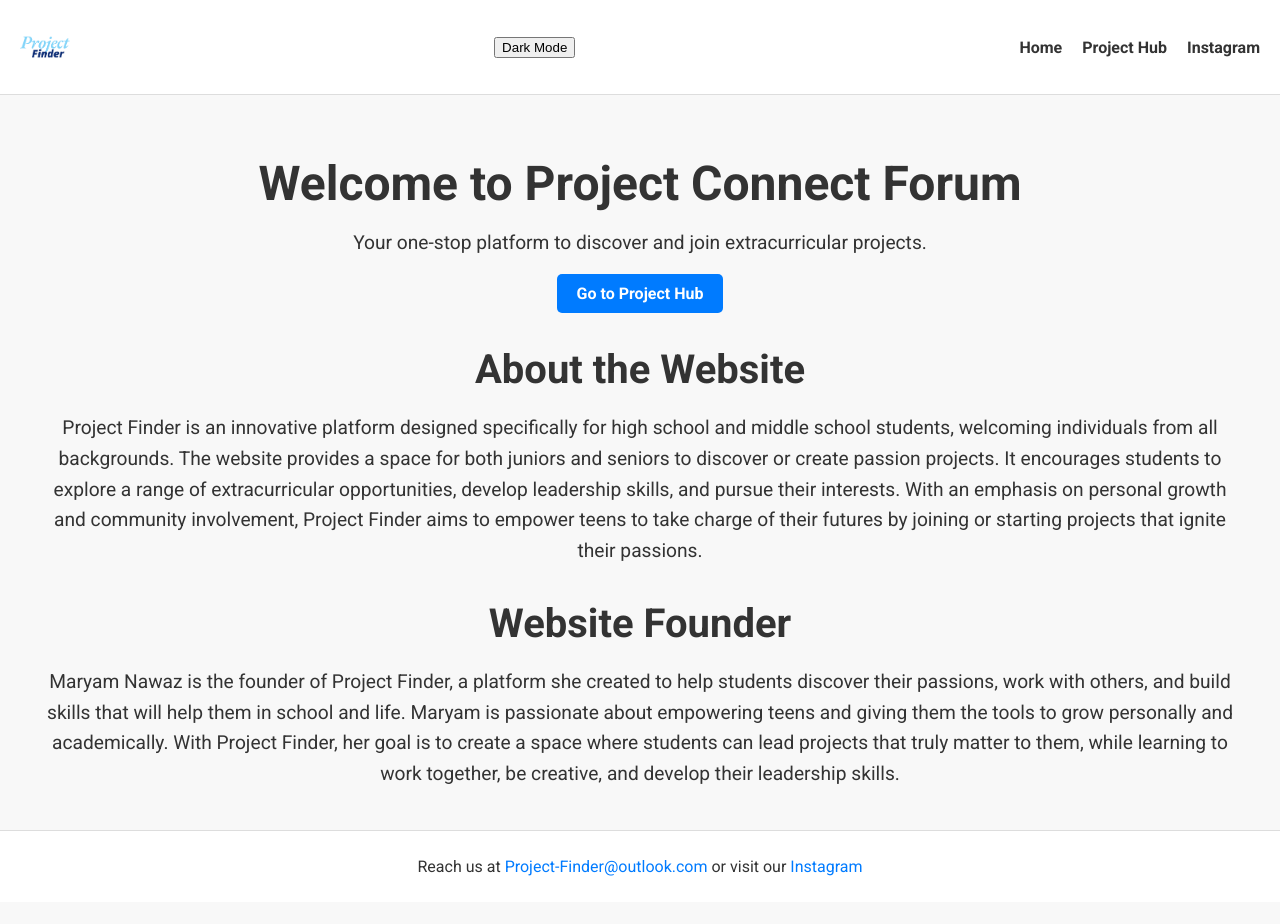
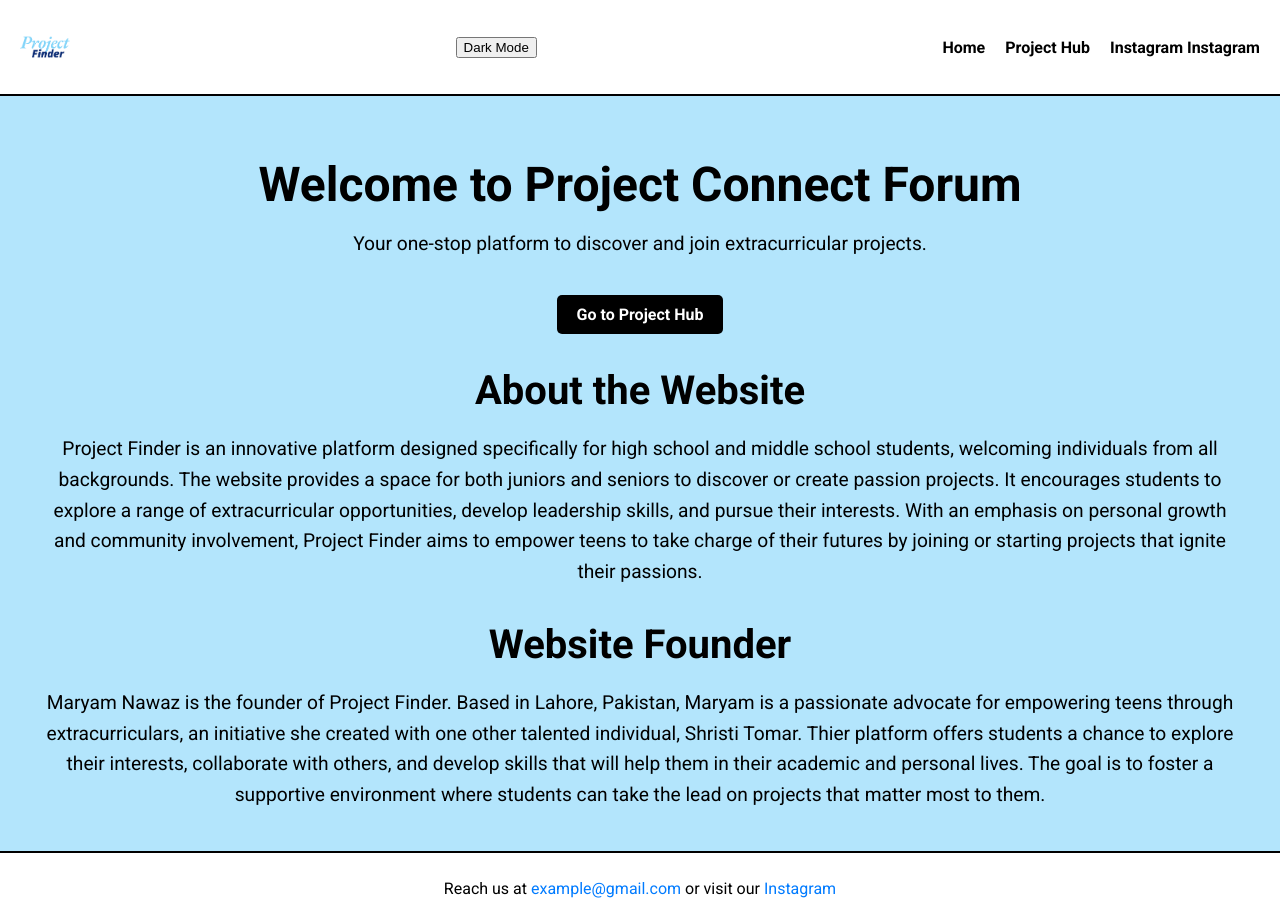
Before and after one commit to maryam-innovates/Project-Finder, a plain HTML site: page index.html in a window 1280 px wide. Before the commit the page ends 902 px from the top, so only its background shows below. Drawn offline with Linux system fonts and the light colour scheme.

Commit message:
Update index.html

```diff
--- a/index.html
+++ b/index.html
@@ -8,8 +8,8 @@
 		<link rel="icon" type="image/x-icon" href="favicon.png">
 		<style>
 			body {
-				color: #333;
-				background-color: #f8f8f8;
+				color: #000000;
+				background-color: #B3E5FC;
 				margin: 0;
 				padding: 0;
 				font-family: Roboto, sans-serif
@@ -17,11 +17,11 @@
 
 			header {
 				background-color: #fff;
-				border-bottom: 1px solid #ddd;
+				border-bottom: 2px solid #000000;
 				justify-content: space-between;
 				align-items: center;
 				padding: 20px;
-				display: flex
+				display: flex;
 			}
 
 			header img {
@@ -40,7 +40,7 @@
 			}
 
 			nav ul li a {
-				color: #333;
+				color: #000000;
 				font-weight: 700;
 				text-decoration: none
 			}
@@ -50,6 +50,7 @@
 				max-width: 1200px;
 				margin: 0 auto;
 				padding: 20px
+
 			}
 
 			section {
@@ -68,17 +69,19 @@
 
 			.button {
 				color: #fff;
-				background-color: #007bff;
+				background-color: #000000;
 				border-radius: 5px;
 				padding: 10px 20px;
+				margin-top: 20px;
 				font-weight: 700;
 				text-decoration: none;
 				display: inline-block
 			}
-
 			.button:hover {
-				background-color: #0056b3
-			}
+            background-color:#616c77;
+            transition: background-color 0.3s;
+            box-shadow: 0px 5px 10px rgb(236, 165, 194);
+                }
 
 			.about h2,
 			.founder h2 {
@@ -104,8 +107,8 @@
 			footer {
 				text-align: center;
 				z-index: 100;
-				background-color: #fff;
-				border-top: 1px solid #ddd;
+				background-color: #ffffff;
+				border-top: 2px solid #000000;
 				width: 100%;
 				padding: 10px 0;
 				bottom: 0
@@ -128,6 +131,7 @@
 			}
 
 			body.dark-mode {
+				text-align: center;
 				color: #fff;
 				background-color: #121212
 			}
@@ -137,8 +141,8 @@
 			}
 
 			body.dark-mode .button {
-				color: #fff;
-				background-color: #333
+				color: #ffffff;
+				background-color: #000000
 			}
 
 			body.dark-mode footer {
@@ -187,8 +191,10 @@
 					</li>
 					<li>
 						<a href="projecthub.html">Project Hub</a>
+
 					</li>
 					<li>
+						<a href="https://www.instagram.com/arya.bugs/">Instagram</a>
 						<a href="https://www.instagram.com/projectfinderforum.fr/">Instagram</a>
 					</li>
 				</ul>
@@ -212,20 +218,16 @@
 			</section>
 			<section class="founder">
 				<h2>Website Founder</h2>
-				<p>Maryam Nawaz is the founder of Project Finder, a platform she created to help
-					students discover their passions, work with others, and build skills that
-					will help them in school and life. Maryam is passionate about empowering
-					teens and giving them the tools to grow personally and academically. With
-					Project Finder, her goal is to create a space where students
-					can lead projects that truly matter to them, while learning to work together,
-					be creative, and develop their leadership skills.</p>
+				<p>Maryam Nawaz is the founder of Project Finder.  Based in Lahore, Pakistan, Maryam is a passionate advocate for
+					empowering teens through extracurriculars, an initiative she created with one other talented individual, Shristi Tomar. Thier platform offers students a chance to explore
+          their interests, collaborate with others, and develop skills that will help them in their
+          academic and personal lives. The goal is to foster a supportive environment where students
+          can take the lead on projects that matter most to them. </p>
 			</section>
 		</main>
 		<footer>
-			<p>Reach us at <a href="mailto:Project-Finder@outlook.com
-">Project-Finder@outlook.com
-</a> or visit our
-        <a href="https://www.instagram.com/projectfinderforum.fr/">Instagram</a>
+			<p>Reach us at <a href="mailto:example@gmail.com">example@gmail.com</a> or visit our
+        <a href="https://www.instagram.com/arya.bugs/">Instagram</a>
 			</p>
 		</footer>
 		<script>
```
